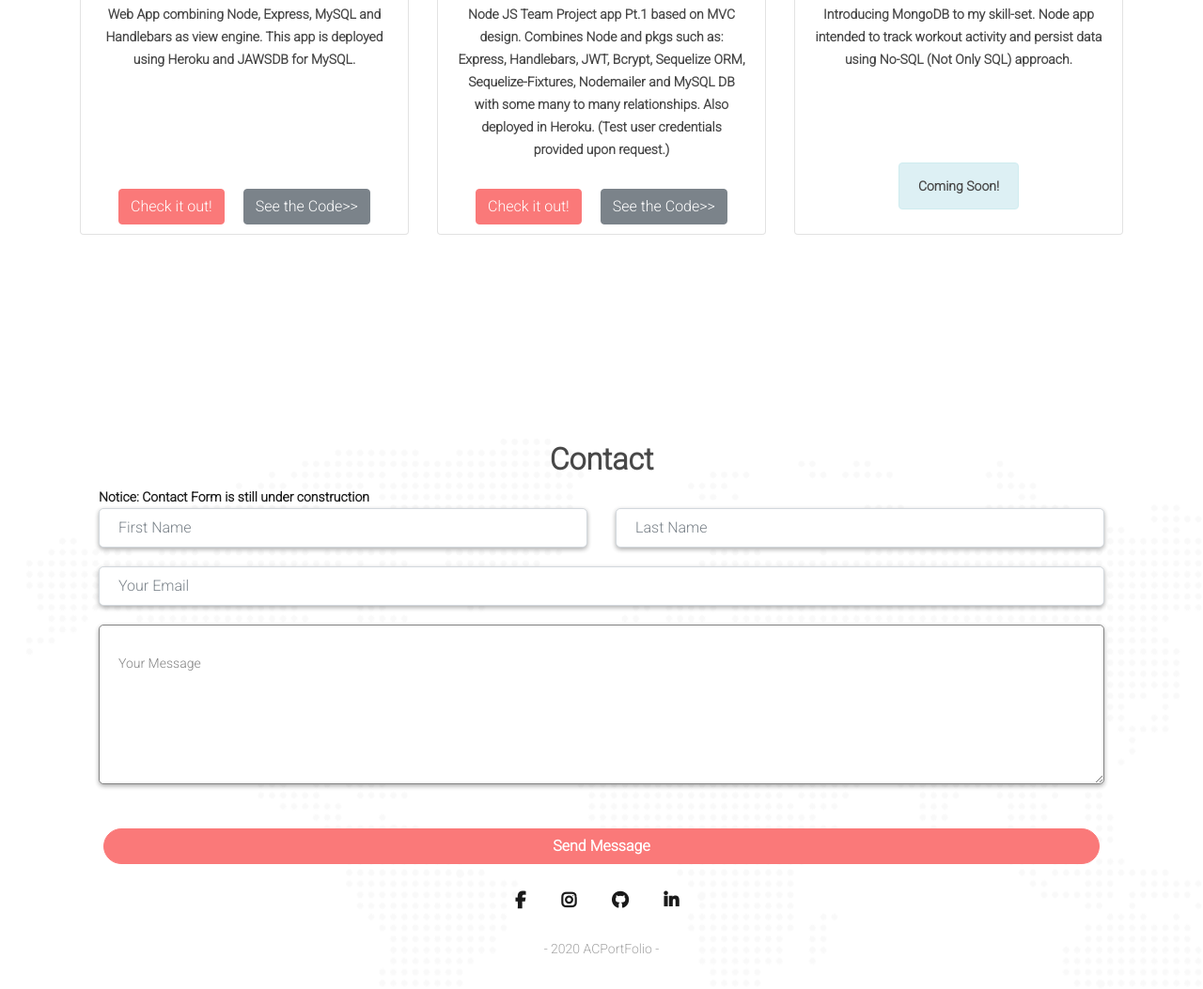
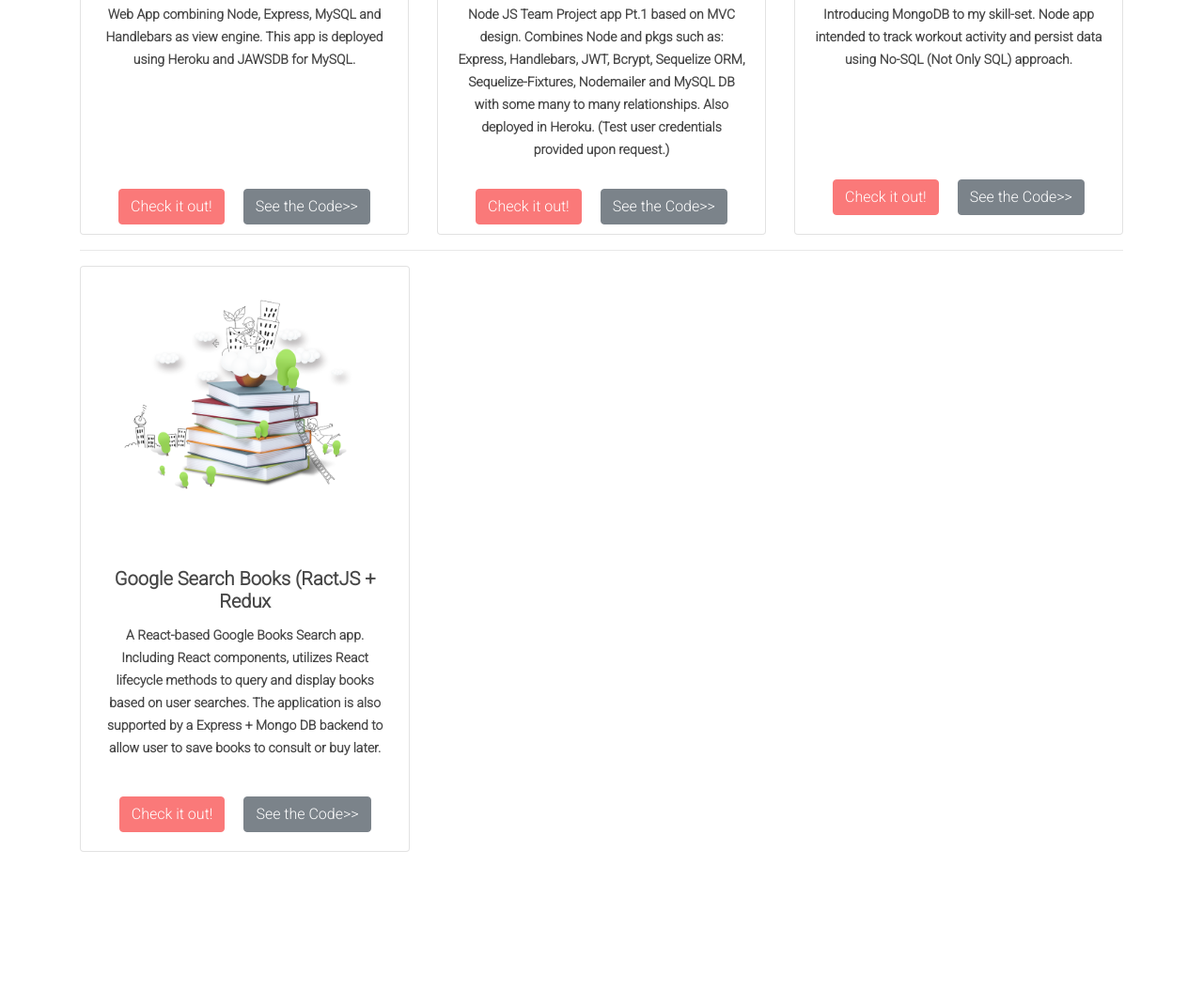
Before and after one commit to arielcc88/PORTFOLIO, a plain HTML site: page index.html in a window 1280 px wide. Shown: the part 3713-4766 px from the top of the page at 94% size. Drawn offline with nearby package versions, Linux system fonts and the light colour scheme.

Commit message:
updating portfolio to add new react app.

```diff
--- a/index.html
+++ b/index.html
@@ -308,11 +308,41 @@
 							      <p class="card-text">Introducing MongoDB to my skill-set. Node app intended to track workout activity and persist data using No-SQL (Not Only SQL) approach.</p>
 							    </div>
 							    <div class="acp-card-footer">
-							    	<div class="alert alert-info" role="alert">
+							    	<!-- <div class="alert alert-info" role="alert">
 									  Coming Soon!
+									</div> -->
+									<div class="acp-card-footer">
+										<a href="https://nameless-journey-77779.herokuapp.com/" target="__blank" class="btn acp-btn-primary">Check it out!</a>
+										<a href="https://github.com/arielcc88/FITNESS_TRACKER" target="__blank" class="btn btn-secondary">See the Code>></a>
 									</div>
 							    </div>
 							</div>
+						</div>
+						<hr>
+						<div class="card-deck">
+							<div class="card">
+								<div class="card-img-ctner">
+										<div class="acp-card-img">
+											<img class="card-img-top" src="assets/images/books.png" alt="google-books-search">
+										</div>
+									</div>
+								<div class="card-body">
+									<h5 class="card-title">Google Search Books (RactJS + Redux</h5>
+									<p class="card-text">A  React-based Google Books Search app. Including React components, utilizes React lifecycle methods to query and display books based on user searches. The application is also supported by a Express + Mongo DB backend to allow user to save books to consult or buy later.</p>
+								</div>
+								<div class="acp-card-footer">
+									<!-- <div class="alert alert-info" role="alert">
+										Coming Soon!
+									</div> -->
+									<div class="acp-card-footer">
+										<a href="https://gbook-searchapp.herokuapp.com/" target="__blank" class="btn acp-btn-primary">Check it out!</a>
+										<a href="https://github.com/arielcc88/GOOGLE_BOOKS_SEARCH" target="__blank" class="btn btn-secondary">See the Code>></a>
+									</div>
+								</div>
+							</div>
+							<div class="card" style="border: none;"></div>
+							<div class="card" style="border: none;"></div>
+						</div>
 						</div>
                     </div>
                 </div>
```
Also changed, not shown: assets/images/books.png (added).
